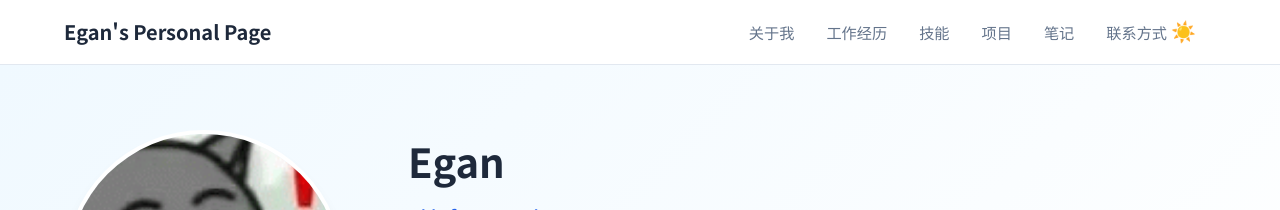
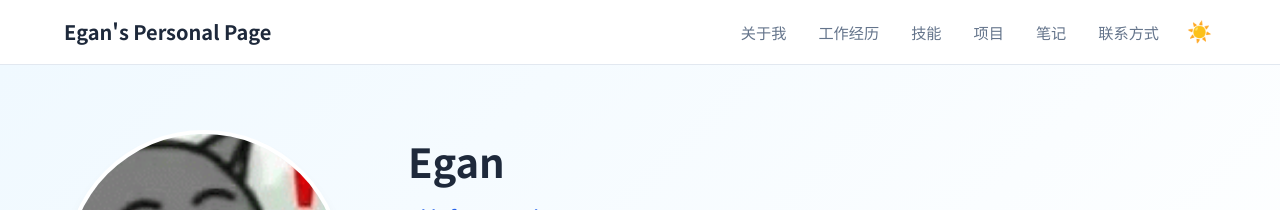
Before and after one commit to Lejun-Hu/Lejun-Hu.github.io, a Jekyll site: the page built from index.md, in a window 1280 px wide. Shown: the top 210 px of the page. Built offline with Jekyll 4.4.1, drawn with Linux system fonts in a browser that asks for light colours.

Commit message:
修复主题切换按钮间距和图标同步问题
- 将主题按钮margin-right改为margin-left，增加与导航链接的间距
- 在toggleTheme()中调用syncThemeToggle()，切换后图标立即同步

```diff
--- a/assets/css/main.scss
+++ b/assets/css/main.scss
@@ -270,7 +270,7 @@ a {
   display: flex;
   align-items: center;
   justify-content: center;
-  margin-right: var(--space-sm);
+  margin-left: var(--space-md);
   border-radius: var(--radius-sm);
   transition: background-color 0.2s;
 
--- a/assets/js/main.js
+++ b/assets/js/main.js
@@ -9,6 +9,9 @@ function toggleTheme() {
 
   html.setAttribute('data-theme', newTheme);
   localStorage.setItem('theme', newTheme);
+
+  // 同步切换按钮图标
+  syncThemeToggle();
 }
 
 /**
```
